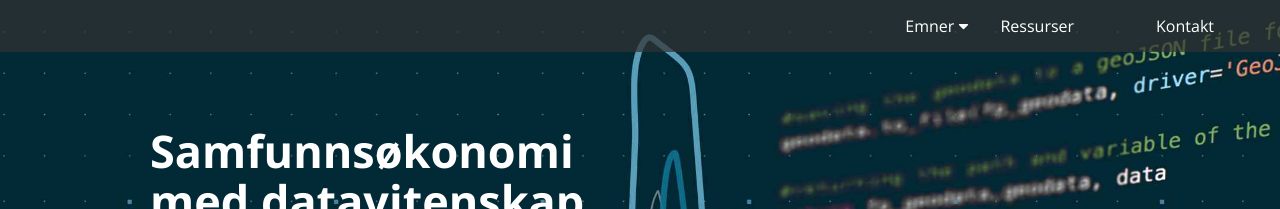
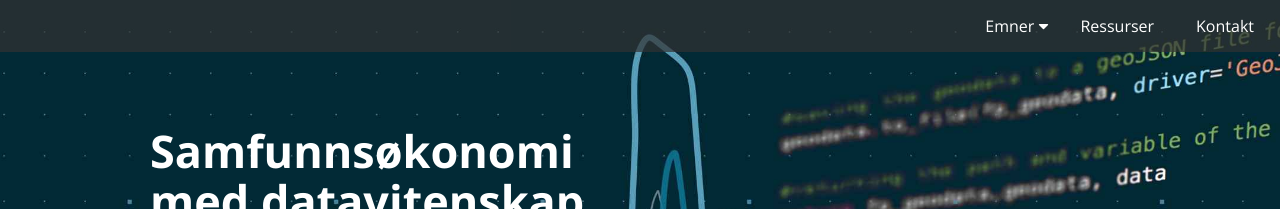
Before and after one commit to uit-econ/uit-econ.github.io, a Jekyll site: the page built from index.md, in a window 1280 px wide. Shown: the top 209 px of the page. Built offline with Jekyll 4.4.1, drawn with Linux system fonts in a browser that asks for light colours.

Commit message:
Update custom.css

```diff
--- a/assets/css/custom.css
+++ b/assets/css/custom.css
@@ -352,7 +352,7 @@ body{
   text-align: center;
   padding: 14px 16px;
   text-decoration: none;
-  margin-right: 50px;
+  margin-right: 10px;
   text-decoration:none;
 }
 
```
